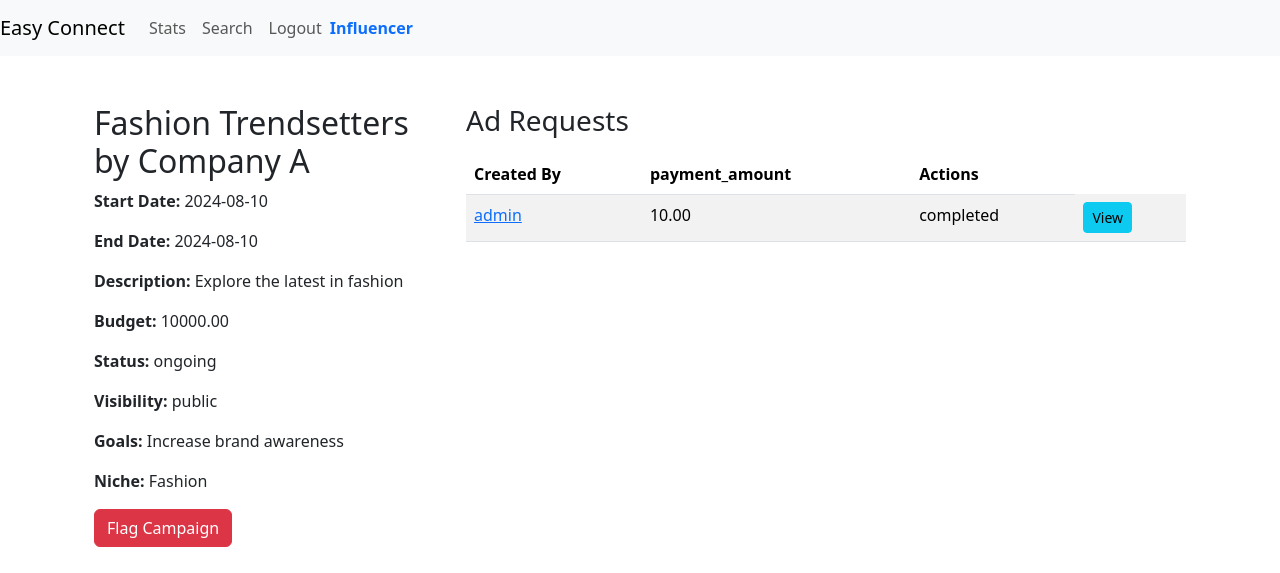
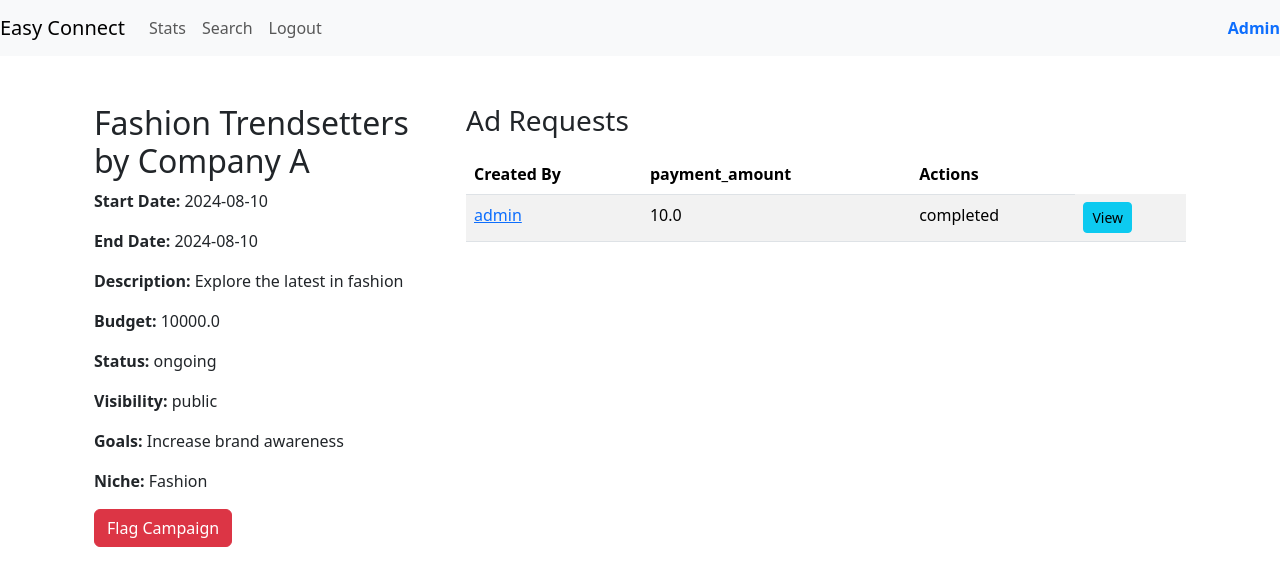
Before and after one commit to nit4567/Sponsor-Influencer-Communication-Platform, a Flask app: page /campaign_details/1 in a window 1280 px wide. Shown: the top 573 px of the page. Run offline with Flask 3, Linux system fonts and the light colour scheme; a user stored in the database is signed in; tables that the repository leaves empty hold one stand-in row (values such as "Sample post"); some libraries are stand-ins or nearby versions.

Commit message:
fourth commit

```diff
--- a/templates/ad_request_details.html
+++ b/templates/ad_request_details.html
@@ -15,7 +15,7 @@
             <p><strong>Created For:</strong> {{ ad_request.recipient.username }}</p>
             <p><strong>Messages:</strong> {{ ad_request.messages }}</p>
             <p><strong>Requirements:</strong> {{ ad_request.requirements }}</p>
-            <p><strong>Payment Amount:</strong> {{ ad_request.payment_amount | round(2)}}</p>
+            <p><strong>Payment Amount:</strong> {{ ad_request.payment_amount | default(0) | float| round(2)}}</p>
             <p><strong>Status:</strong> {{ ad_request.status }}</p>
         </div>
         <div class="col-md-6">
--- a/templates/campaign_details.html
+++ b/templates/campaign_details.html
@@ -13,7 +13,7 @@
             <p><strong>Start Date:</strong> {{ campaign.start_date }}</p>
             <p><strong>End Date:</strong> {{ campaign.end_date }}</p>
             <p><strong>Description:</strong> {{ campaign.description }}</p>
-            <p><strong>Budget:</strong> {{ campaign.budget | round(2) }}</p>
+            <p><strong>Budget:</strong> {{ campaign.budget | default(0) | float | round(2) }}</p>
             <p><strong>Status:</strong> {{ campaign.campaign_status }}</p>
             <p><strong>Visibility:</strong> {{ campaign.visibility }}</p>
             <p><strong>Goals:</strong> {{ campaign.goals }}</p>
@@ -57,7 +57,7 @@
                     {% for request in requests %}
                     <tr>
                         <td><a href="{{ url_for('view_profile', user_id=request.created_by) }}">{{ request.creator.username }}</a></td>
-                        <td>{{ request.payment_amount | round(2)}}</td>
+                        <td>{{ request.payment_amount | default(0) | float | round(2)}}</td>
                         <td>{{ request.status}}</td>
                         <td>
                             <a href="{{ url_for('ad_request_details', request_id=request.ad_request_id) }}" class="btn btn-info btn-sm">View</a>
--- a/templates/campaign_search.html
+++ b/templates/campaign_search.html
@@ -39,7 +39,7 @@
                             <p class="mb-1">{{ campaign.description }}</p>
                             <small><strong>Start Date:</strong> {{ campaign.start_date }}</small><br>
                             <small><strong>End Date:</strong> {{ campaign.end_date }}</small><br>
-                            <small><strong>Budget:</strong> {{ campaign.budget | round(2) }}</small>
+                            <small><strong>Budget:</strong> {{ campaign.budget | default(0) | float | round(2) }}</small>
                         </a>
                     {% endfor %}
                 {% else %}
--- a/templates/dashboard_inf.html
+++ b/templates/dashboard_inf.html
@@ -70,7 +70,7 @@
                         {% for request in new_requests %}
                         <tr>
                             <td>{{ request.creator.username }}</td>
-                            <td>{{ request.payment_amount | round(2) }}</td>
+                            <td>{{ request.payment_amount | default(0) | float | round(2) }}</td>
                             <td>{{ request.status}}</td>
                             <td>
                                 <a href="{{ url_for('ad_request_details', request_id=request.ad_request_id) }}" class="btn btn-info btn-sm">View</a>
--- a/templates/nav_admin.html
+++ b/templates/nav_admin.html
@@ -5,7 +5,7 @@
         <span class="navbar-toggler-icon"></span>
     </button>
     <div class="collapse navbar-collapse" id="navbarNav">
-        <ul class="navbar-nav">
+        <ul class="navbar-nav me-auto mb-2 mb-lg-0">
 
             <li class="nav-item">
                 <a class="nav-link" href="{{ url_for('stats') }}">Stats</a>
@@ -19,7 +19,7 @@
 
         </ul>
         <span class="navbar-text">
-            <strong class="text-primary">Influencer</strong>
+            <strong class="text-primary">Admin</strong>
         </span>
     </div>
 </nav>
--- a/templates/profile.html
+++ b/templates/profile.html
@@ -46,7 +46,7 @@
                         <p><strong>Company Name:</strong> {{ profile.company_name }}</p>
                     </div>
                     <div class="col-md-6">
-                        <p><strong>Budget:</strong> ${{ profile.budget | round(2) }}</p>
+                        <p><strong>Budget:</strong> {{ profile.budget | default(0) | float| round(2) }}</p>
                     </div>
                 </div>
                 <div class="row mb-3">
--- a/templates/search_sponsors.html
+++ b/templates/search_sponsors.html
@@ -37,7 +37,8 @@
                             <h5 class="mb-1">{{ sponsor.company_name }}</h5>
                             <p class="mb-1">{{ sponsor.bio }}</p>
                             <small><strong>Industry:</strong> {{ sponsor.industry }}</small><br>
-                            <small><strong>Budget:</strong> {{ sponsor.budget | round(2) }}</small>
+                            <p><strong>Budget:</strong> {{ sponsor.budget | default(0) | float | round(2) }}</small>
+
                         </a>
                     {% endfor %}
                 {% else %}
```
Also changed, not shown: templates/dashboard_spon.html (+4 -3 lines), instance/db.sqlite3.
